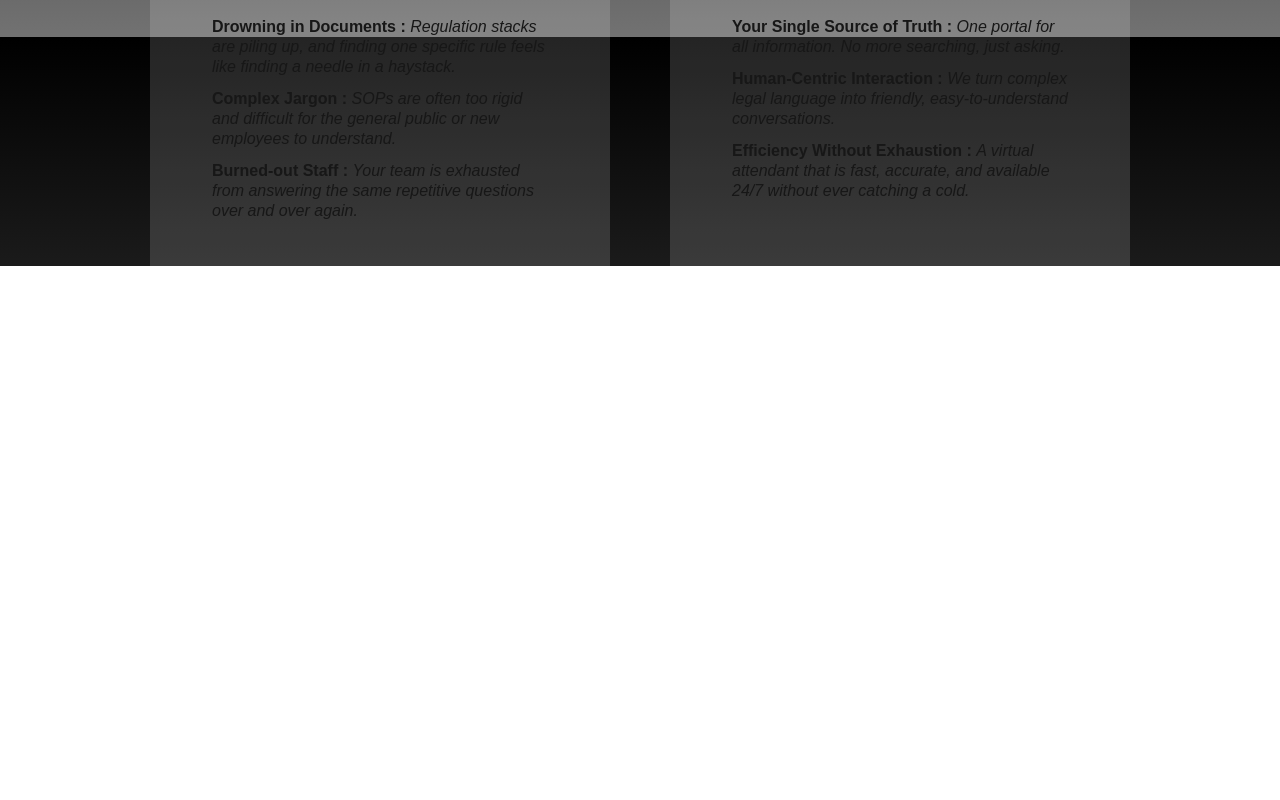
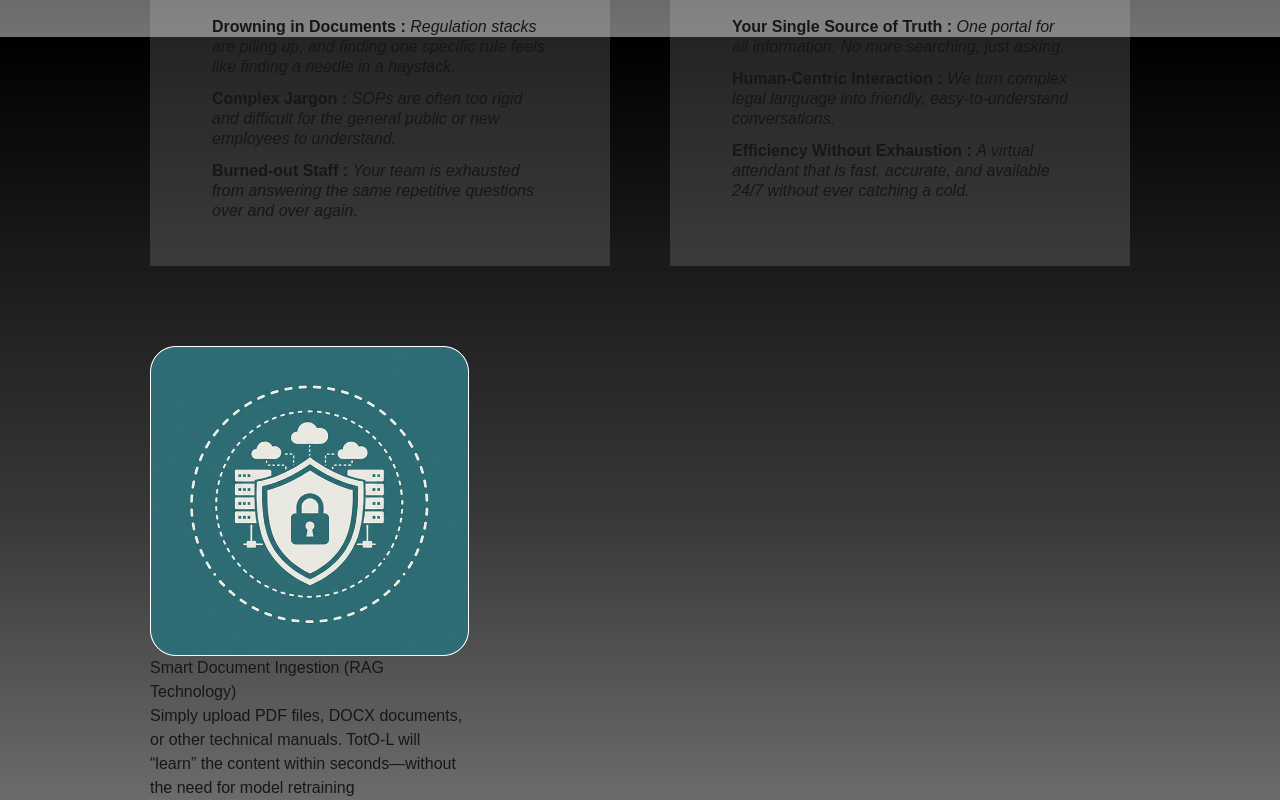
Before and after one commit to lowhanfish/TotO-web, a Next.js app: page / in a window 1280 px wide. Shown: the part 763-1563 px from the top of the page. Before the commit the page ends 1029 px from the top, so only its background shows below. Built offline with nearby package versions, Linux system fonts and the light colour scheme; a web font is replaced by a local one.

Commit message:
added banner

```diff
--- a/app/page.tsx
+++ b/app/page.tsx
@@ -71,7 +71,25 @@ export default function Home() {
           </div>
 
         </div>
+
+
+        <div className="flex gap-3">
+          <div className="flex-1">
+            <Image src="/images/key1.png" alt="" width={1920} height={600} className="w-full h-auto object-cover mt-20" />
+            <p>Smart Document Ingestion (RAG Technology)</p>
+            <p>Simply upload PDF files, DOCX documents, or other technical manuals. TotO-L will “learn” the content within seconds—without the need for model retraining</p>
+          </div>
+
+
+          <div className="flex-1"></div>
+          <div className="flex-1"></div>
+
+
+        </div>
+
       </div>
+
+
 
 
 
```
